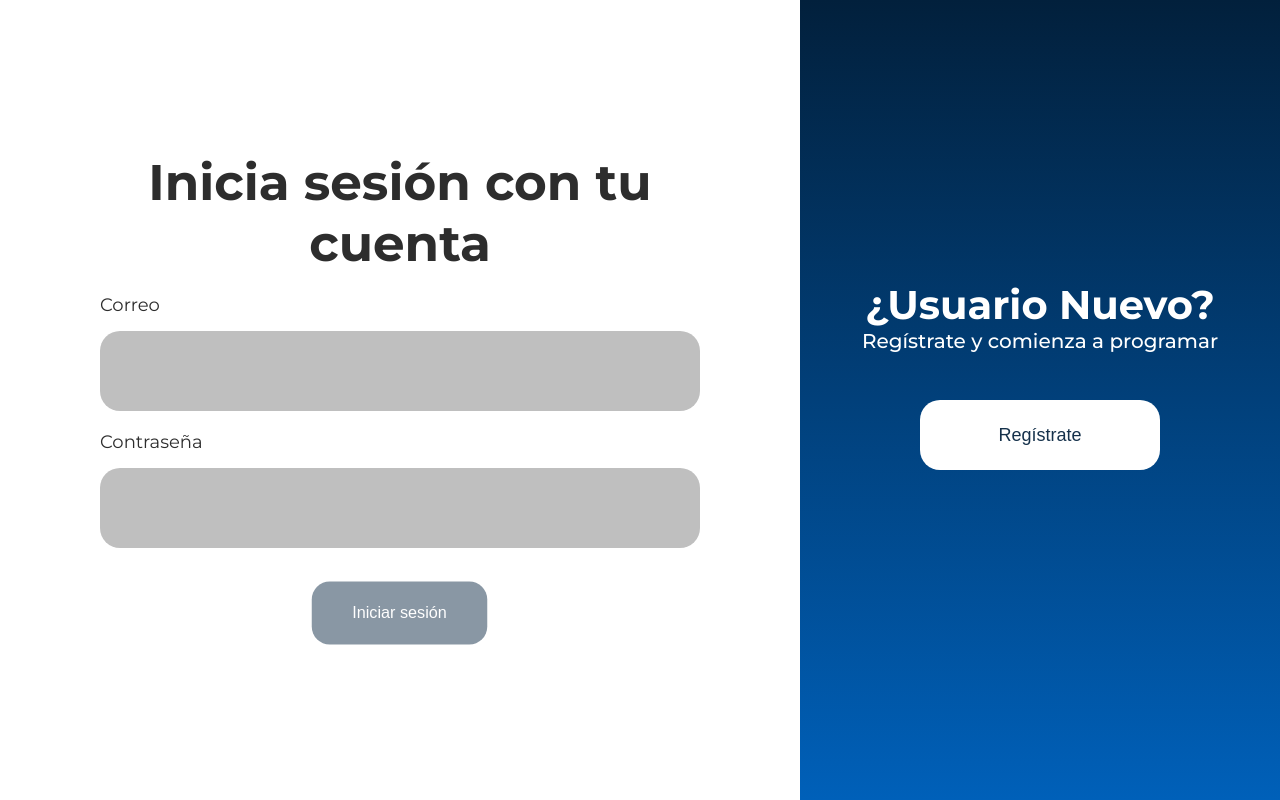
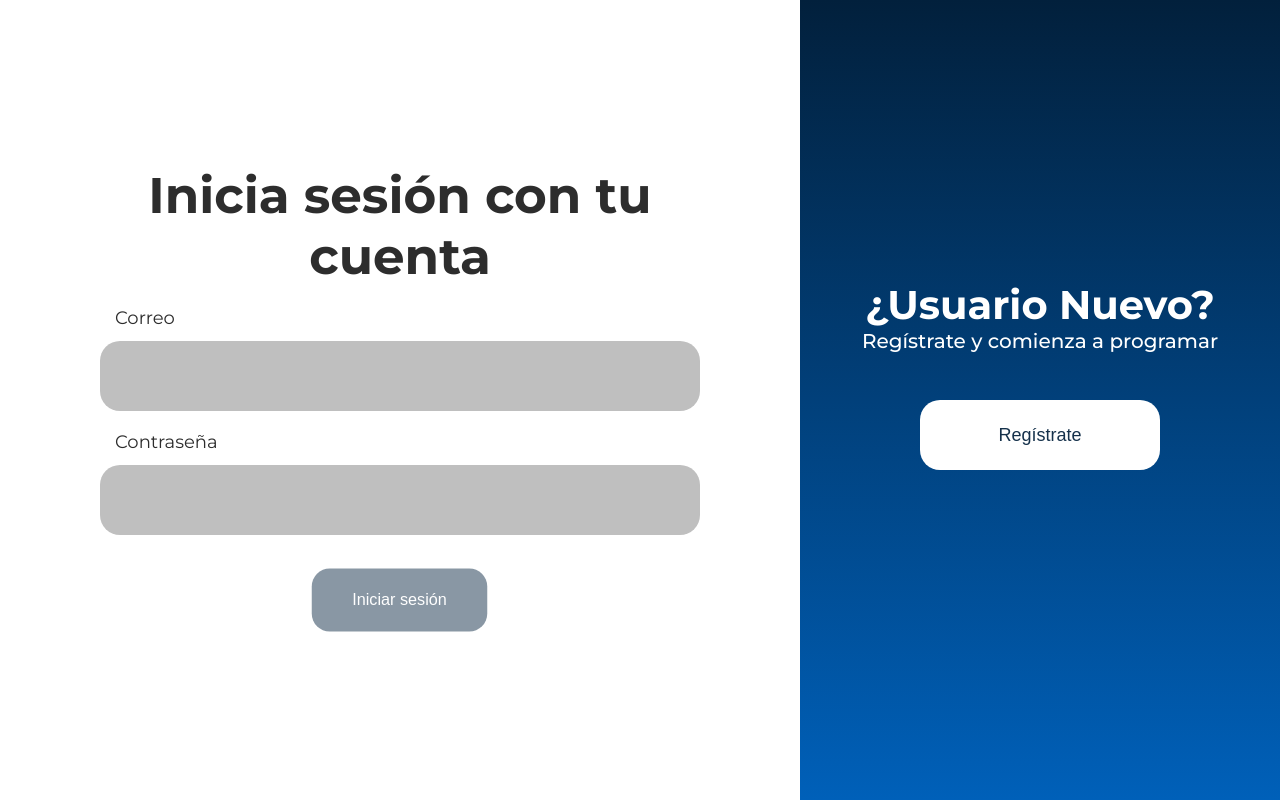
Before and after one commit to Code4UHub/client, a React (Create React App) app: page /auth in a window 1280 px wide. Built offline with nearby package versions, Linux system fonts and the light colour scheme.

Commit message:
[FORM] css for responsive and px to rems

```diff
--- a/src/components/Form/Form.module.css
+++ b/src/components/Form/Form.module.css
@@ -41,6 +41,13 @@ button {
     margin-top: 2rem;
 }
 
+@media (max-width: 80em) {
+    .halfInput {
+        grid-row: span 2;
+        grid-column: span 2;
+    }
+}
+
 @media (max-width: 60em ) {
     .form {
         flex-grow: 0;
--- a/src/components/InputField/InputField.module.css
+++ b/src/components/InputField/InputField.module.css
@@ -9,13 +9,13 @@ input {
 }
 
 .label-container {
-  margin-bottom: 5px;
+  margin-bottom: 1.2rem;
   display: flex;
   flex-wrap: wrap;
 }
 
 label {
-  margin: 0 10px 10px 0;
+  margin: 0 1.5rem;
   display: inline-block;
   font-size: var(--fs-mid-small-text);
 }
@@ -31,7 +31,7 @@ span {
 }
 
 .error, .correct {
-  border-radius: 15px;
+  border-radius: 2rem;
   padding: 0.5rem 1rem;
   animation-name: showFeedback;
   animation-duration: 0.7s;
@@ -67,6 +67,12 @@ input:-webkit-autofill:focus {
   background-color: var(--light-gray);
 }
 
+@media (max-width: 80em ) {
+  input {
+    height: 7rem;
+  }
+}
+
 @media (max-width: 60em ) {
   input {
     height: 6rem;
```
